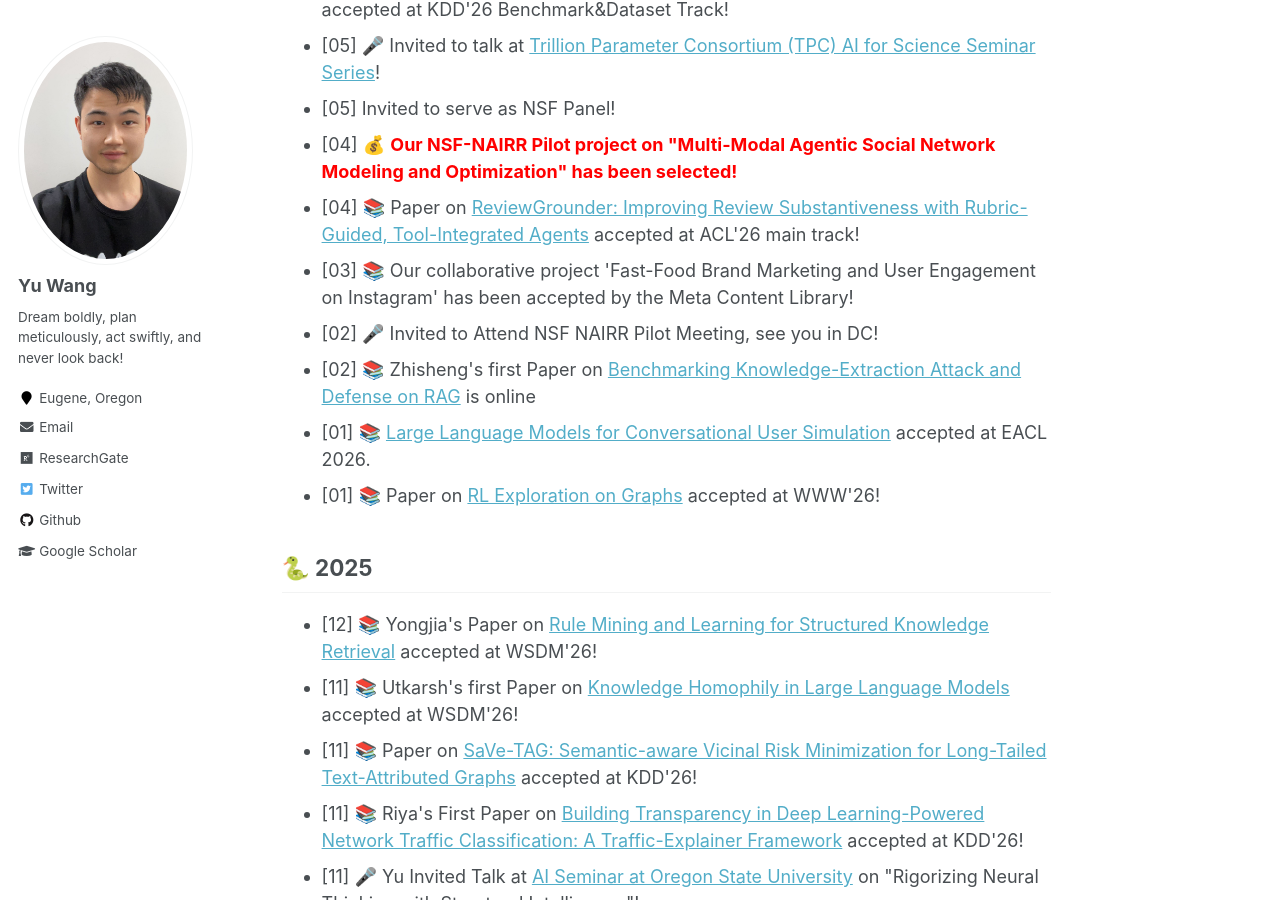
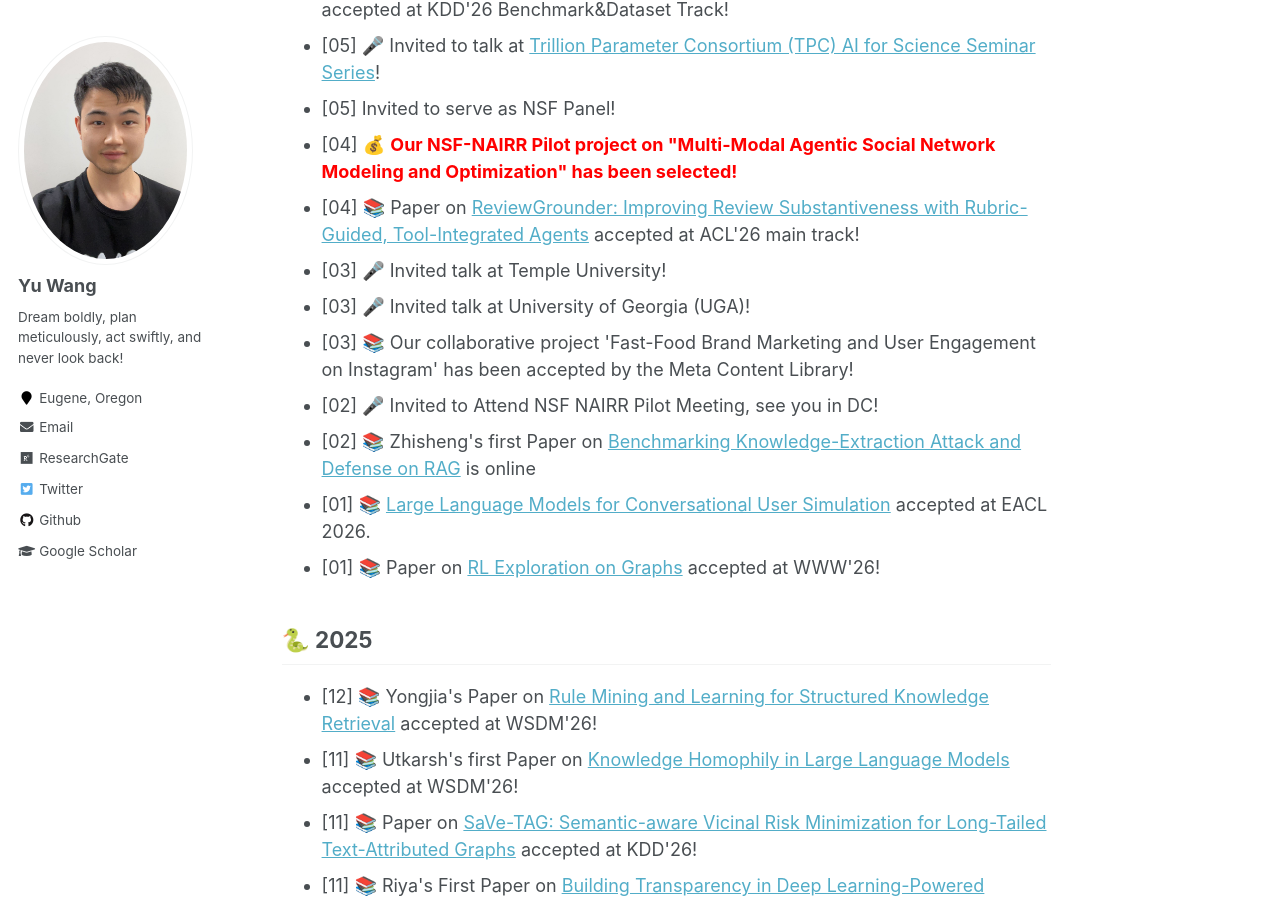
Before and after one commit to yuwang0103/yuwang0103.github.io, a Jekyll site: the page built from _pages/about.md, in a window 1280 px wide and 900 px high, scrolled down 1360 px. Built offline with Jekyll 4.4.1, drawn with Linux system fonts in a browser that asks for light colours.

Commit message:
Add March 2026 invited talk news

```diff
--- a/_pages/about.md
+++ b/_pages/about.md
@@ -42,6 +42,8 @@ News
 <li>[05] Invited to serve as NSF Panel!</li>
 <li>[04] 💰 <span style="color:red"><b>Our NSF-NAIRR Pilot project on "Multi-Modal Agentic Social Network Modeling and Optimization" has been selected!</b></span></li>
 <li>[04] 📚 Paper on <a href=''>ReviewGrounder: Improving Review Substantiveness with Rubric-Guided, Tool-Integrated Agents</a> accepted at ACL'26 main track!</li>
+<li>[03] 🎤 Invited talk at Temple University!</li>
+<li>[03] 🎤 Invited talk at University of Georgia (UGA)!</li>
 <li>[03] 📚 Our collaborative project 'Fast-Food Brand Marketing and User Engagement on Instagram' has been accepted by the Meta Content Library!</li>
 <li>[02] 🎤 Invited to Attend NSF NAIRR Pilot Meeting, see you in DC!</li>
 <li>[02] 📚 Zhisheng's first Paper on <a href="https://arxiv.org/abs/2602.09319">Benchmarking Knowledge-Extraction Attack and Defense on RAG</a> is online</li>
```
